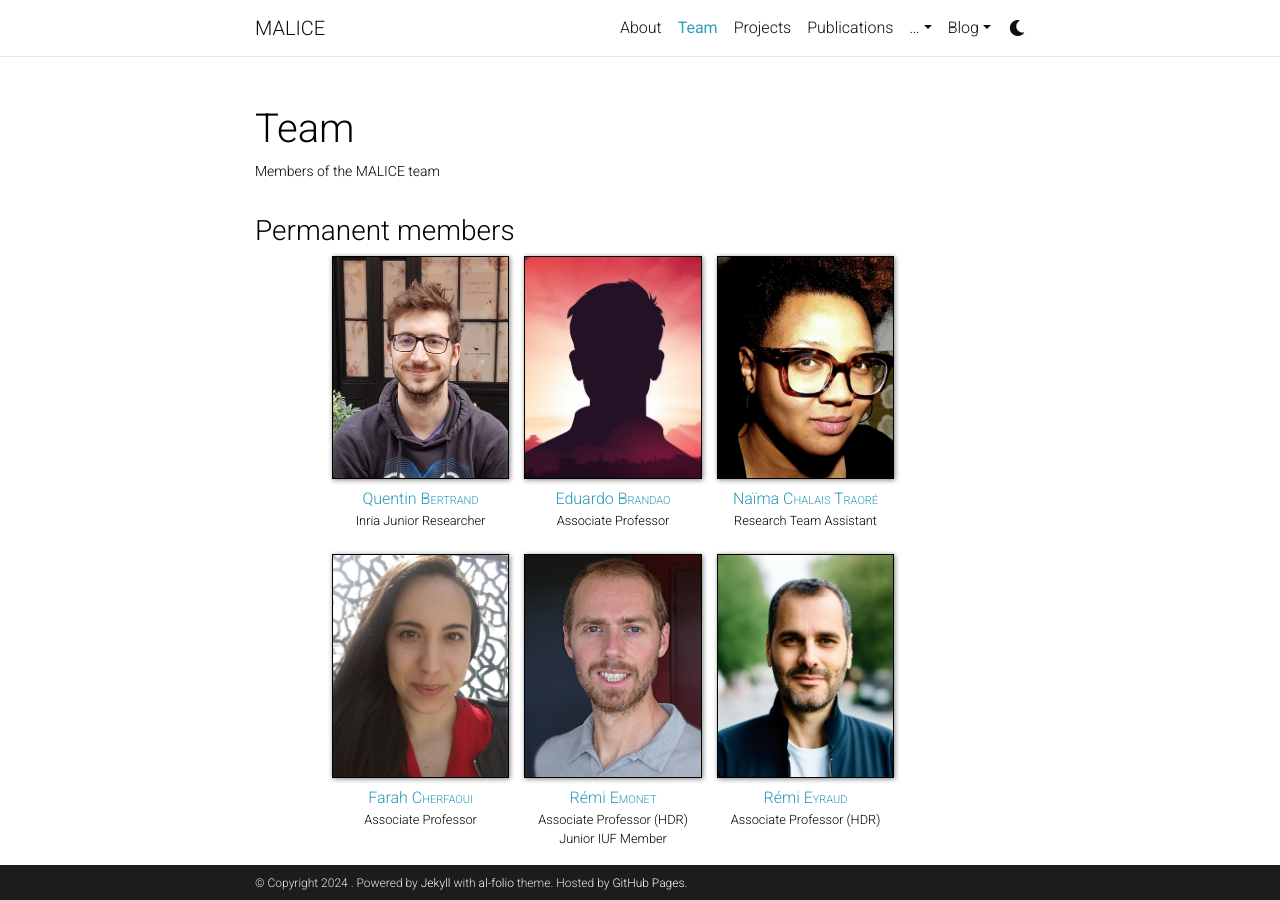
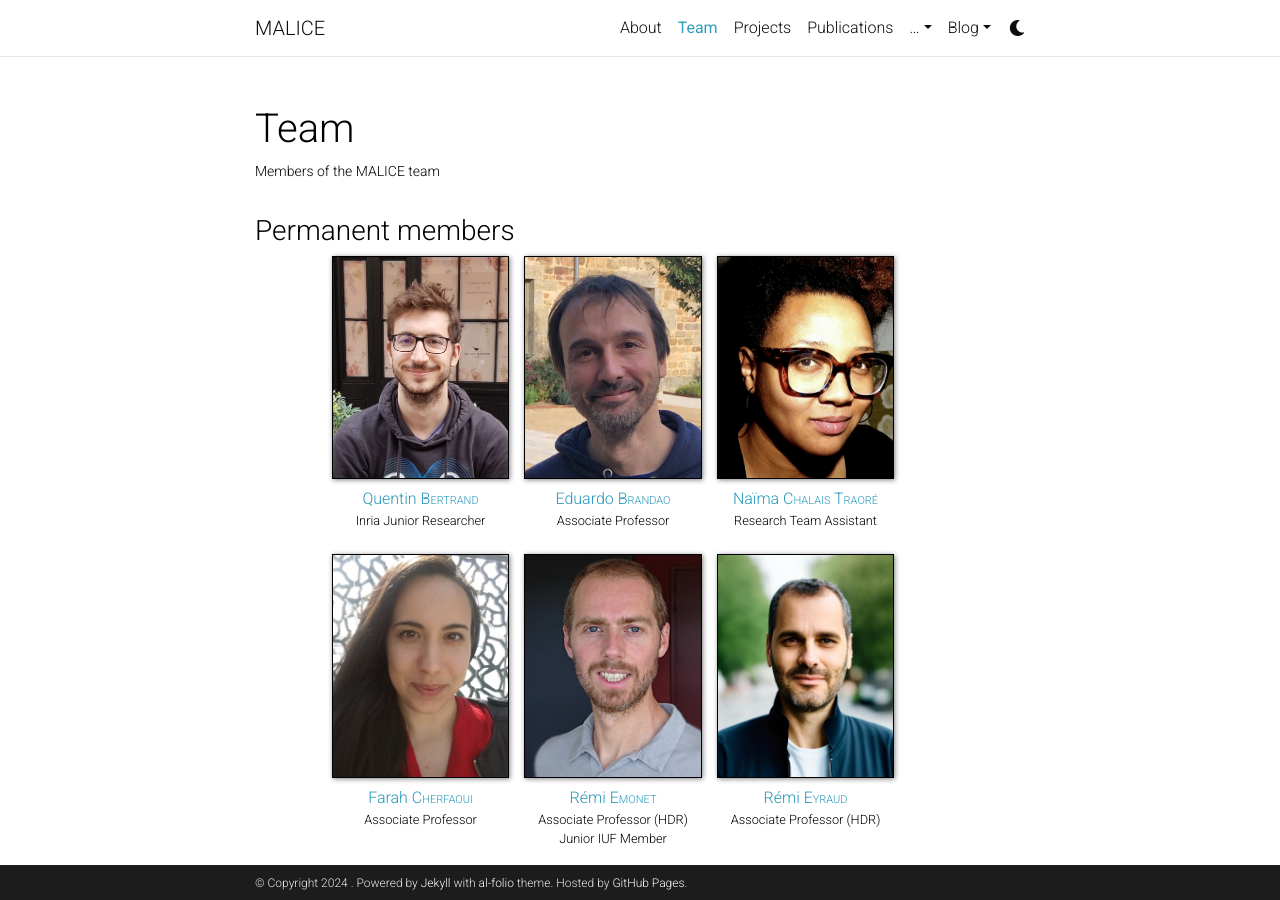
Before and after one commit to labhc-malice/labhc-malice.github.io, a Jekyll site: the page built from _pages/team.md, in a window 1280 px wide and 900 px high. Built offline with Jekyll 4.4.1, drawn with Linux system fonts in a browser that asks for light colours; comment, search, counter and statistics services are not loaded; a style sheet for code colours, icons or effects is not loaded.

Commit message:
Upload Eduardo's photo

```diff
--- a/_data/faculty.yml
+++ b/_data/faculty.yml
@@ -51,7 +51,7 @@
   lastname: Brandao
   title: Associate Professor
   url: 'https://TODO'
-  photo: john-doe.jpg
+  photo: eduardo-brandao.jpg
 
 - firstname: Naïma
   lastname: Chalais Traoré
```
Also changed, not shown: assets/img/people/eduardo-brandao.jpg (added).
